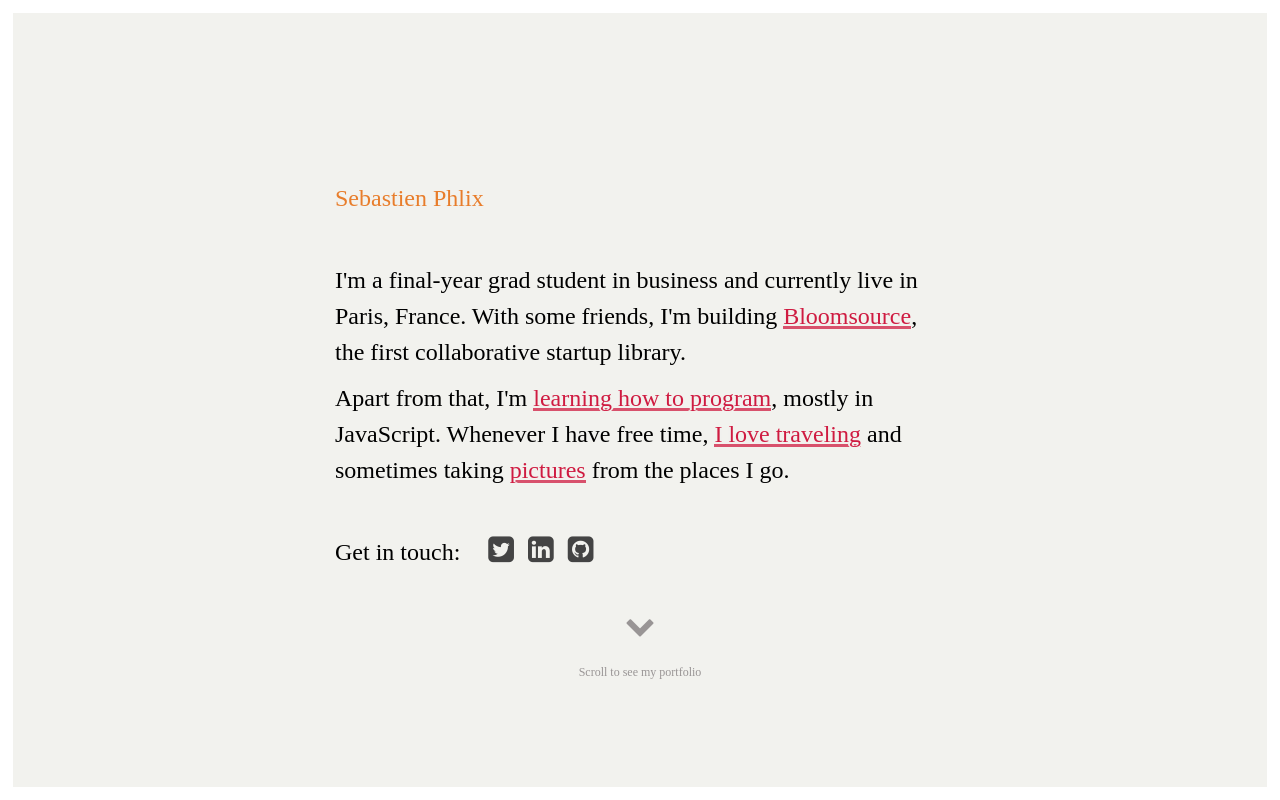
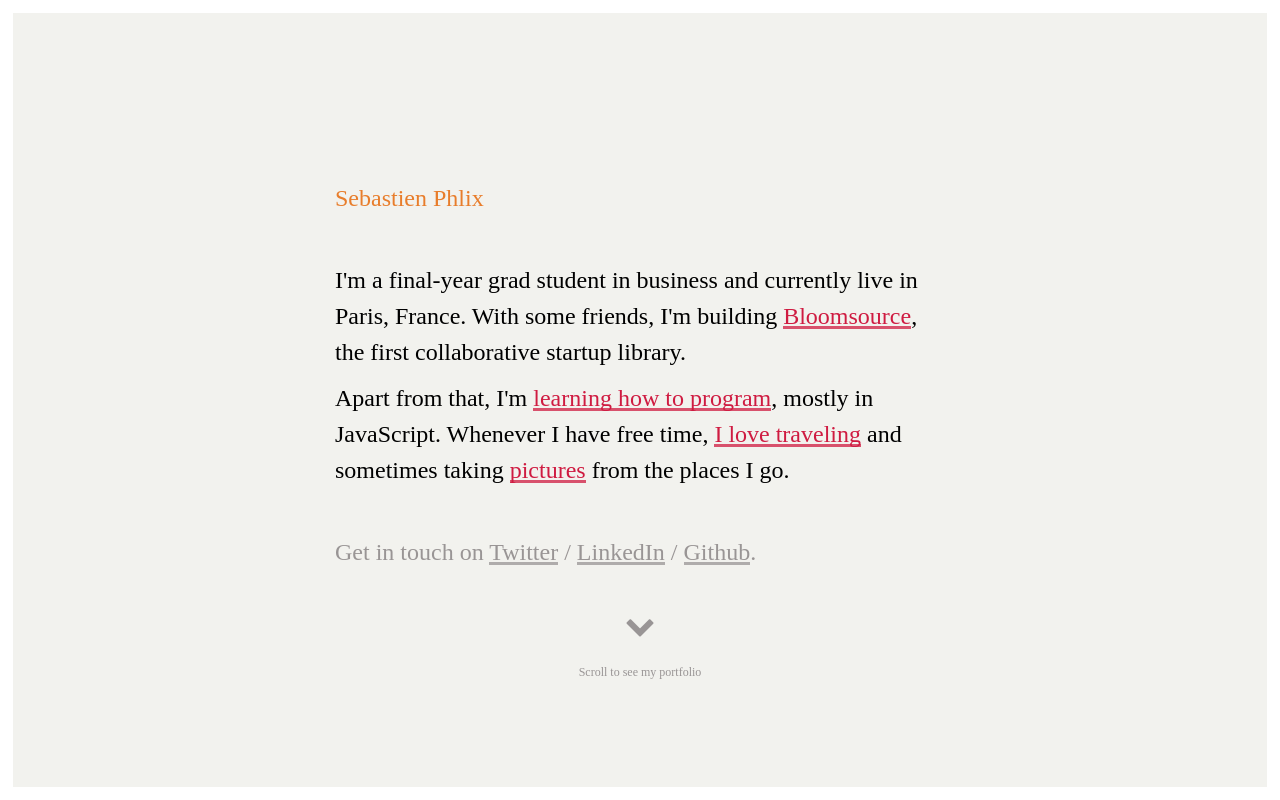
Before and after one commit to nedphlix/sebastien, a plain HTML site: page index.html in a window 1280 px wide. Drawn offline with nearby package versions, Linux system fonts and the light colour scheme; a web font is replaced by a local one.

Commit message:
Minor fixes
.

```diff
--- a/css/index_styles.css
+++ b/css/index_styles.css
@@ -59,17 +59,22 @@ p {
     box-shadow:inset 0px 0px 0px 13px #FFF;
 }
 
-.social-buttons {
-	margin: 2px;
-	padding: 2px;
-	color: #444444;
+.social-text {
+	color: #999595;
+}
+
+.link-social {
+	color: #999595;
+	text-decoration: none;
+	box-shadow: inset 0 -3px 0 0 rgba(153,149,149, 0.75);
 	-webkit-transition: 0.6s;
 	transition: 0.6s;
 }
 
-.social-buttons:hover {
+.link-social:hover {
 	text-decoration: none;
-	color: #e87d2b;
+	color: #000;
+	box-shadow: inset 0 -3px 0 0 rgba(0, 0, 0, 1);
 }
 
 .scroll-down {
@@ -93,7 +98,6 @@ p {
 .link {
 	color: #cf1b41;
 	text-decoration: none;
-	text-shadow: 1px 1px 0 #F2F2EE, -1px 1px 0 #F2F2EE, 2px 0 0 #F2F2EE, -2px 0 0 #F2F2EE;
 	box-shadow: inset 0 -3px 0 0 rgba(207,27,65, 0.75);
 	-webkit-transition: 0.6s;
 	transition: 0.6s;
--- a/index.html
+++ b/index.html
@@ -61,13 +61,8 @@
 					<div class="row">
 						<div class="col-md-6 col-md-offset-3">
 							<div>
-								<p>
-									<br>Get in touch:&nbsp;&nbsp;&nbsp;
-									<a href="https://twitter.com/sebastienphl" target="_blank" class="social-buttons"><i class="fa fa-twitter-square" aria-hidden="true"></i></a>
-
-									<a href="https://fr.linkedin.com/in/sphlix" target="_blank" class="social-buttons"><i class="fa fa-linkedin-square" aria-hidden="true"></i></a>
-
-									<a href="https://github.com/nedphlix" target="_blank" class="social-buttons"><i class="fa fa-github-square" aria-hidden="true"></i></a>
+								<p class="social-text">
+									<br>Get in touch on <a href="https://twitter.com/sebastienphl" target="_blank" class="link-social">Twitter</a> / <a href="https://fr.linkedin.com/in/sphlix" target="_blank" class="link-social">LinkedIn</a> / <a href="https://github.com/nedphlix" target="_blank" class="link-social">Github</a>.
 								</p>
 
 
```
